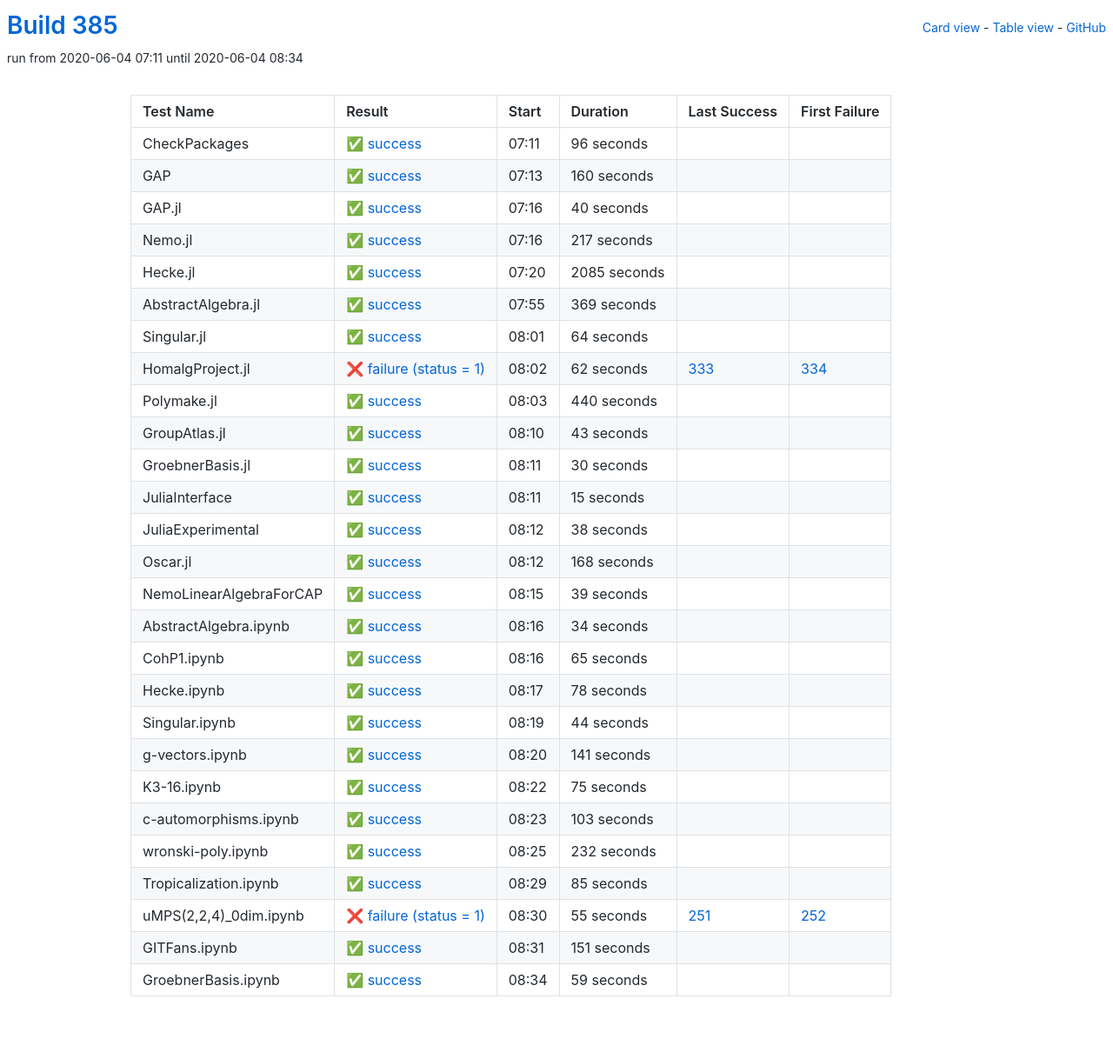
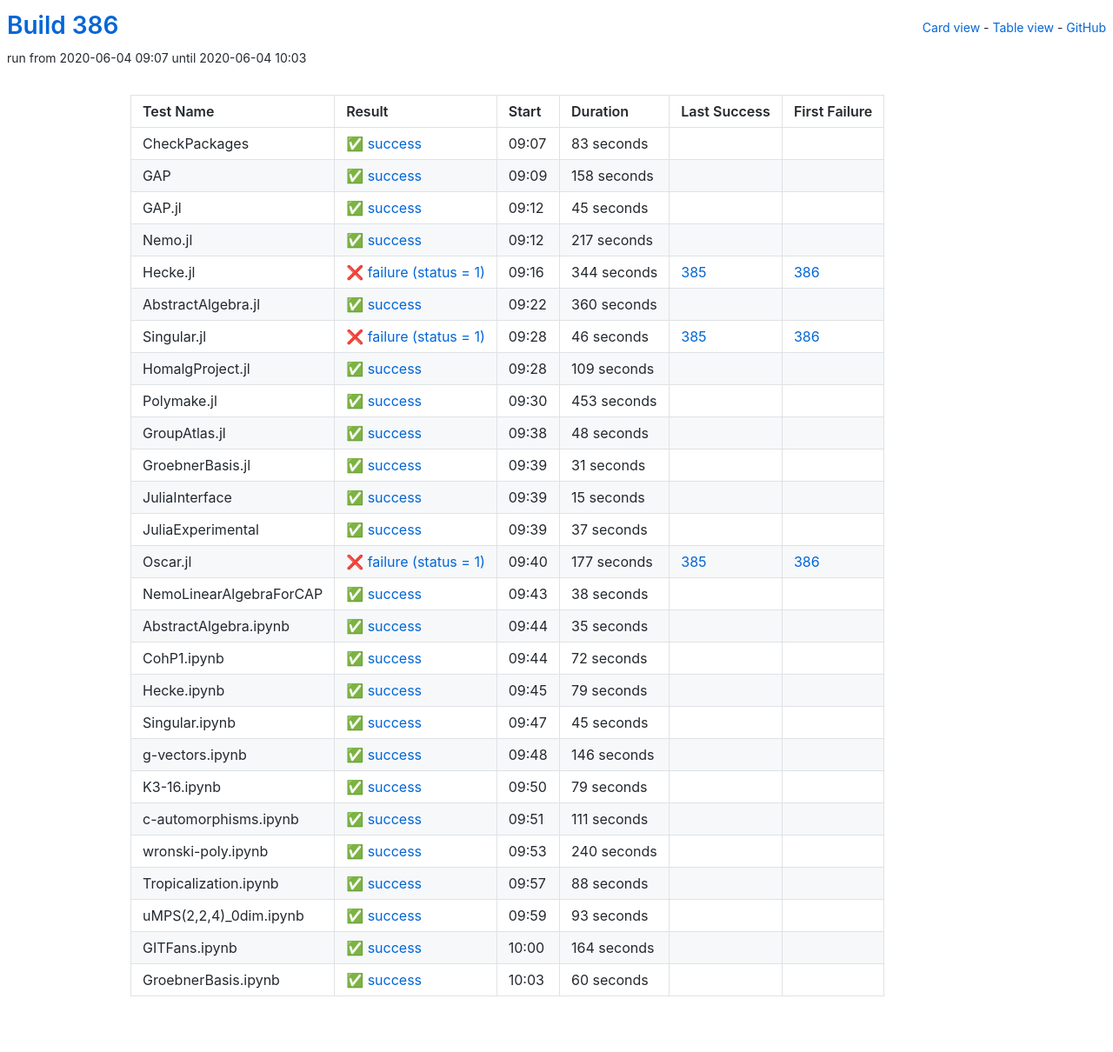
Before and after one commit to oscar-system/oscar-ci-status-1.4, a Jekyll site: the page built from table.html, in a window 1280 px wide. Shown: the whole page at 87% size. Built offline with Jekyll 4.4.1, drawn with Linux system fonts in a browser that asks for light colours.

Commit message:
Build 386

```diff
--- a/_data/ci.yml
+++ b/_data/ci.yml
@@ -1,41 +1,41 @@
-build: 385
-build_url: https://oscarci.mathematik.uni-kl.de/job/oscar-julia-1.4/385/
+build: 386
+build_url: https://oscarci.mathematik.uni-kl.de/job/oscar-julia-1.4/386/
 job: oscar-julia-1.4
 tests:
-- duration: 96
+- duration: 83
   exitcode: 0
   first_failure: false
   first_failure_url: null
   id: checkpackages
   last_success: false
   last_success_url: null
-  log: https://oscarci.mathematik.uni-kl.de/job/oscar-julia-1.4/385/artifact/logs/build-385/CheckPackages.log
+  log: https://oscarci.mathematik.uni-kl.de/job/oscar-julia-1.4/386/artifact/logs/build-386/CheckPackages.log
   name: CheckPackages
-  start: 2020-06-04 07:11
+  start: 2020-06-04 09:07
   status: success
   success: true
-- duration: 160
+- duration: 158
   exitcode: 0
   first_failure: false
   first_failure_url: null
   id: gap
   last_success: false
   last_success_url: null
-  log: https://oscarci.mathematik.uni-kl.de/job/oscar-julia-1.4/385/artifact/logs/build-385/GAP.log
+  log: https://oscarci.mathematik.uni-kl.de/job/oscar-julia-1.4/386/artifact/logs/build-386/GAP.log
   name: GAP
-  start: 2020-06-04 07:13
+  start: 2020-06-04 09:09
   status: success
   success: true
-- duration: 40
+- duration: 45
   exitcode: 0
   first_failure: false
   first_failure_url: null
   id: gap-jl
   last_success: false
   last_success_url: null
-  log: https://oscarci.mathematik.uni-kl.de/job/oscar-julia-1.4/385/artifact/logs/build-385/GAP.jl.log
+  log: https://oscarci.mathematik.uni-kl.de/job/oscar-julia-1.4/386/artifact/logs/build-386/GAP.jl.log
   name: GAP.jl
-  start: 2020-06-04 07:16
+  start: 2020-06-04 09:12
   status: success
   success: true
 - duration: 217
@@ -45,93 +45,93 @@ tests:
   id: nemo-jl
   last_success: false
   last_success_url: null
-  log: https://oscarci.mathematik.uni-kl.de/job/oscar-julia-1.4/385/artifact/logs/build-385/Nemo.jl.log
+  log: https://oscarci.mathematik.uni-kl.de/job/oscar-julia-1.4/386/artifact/logs/build-386/Nemo.jl.log
   name: Nemo.jl
-  start: 2020-06-04 07:16
+  start: 2020-06-04 09:12
   status: success
   success: true
-- duration: 2085
-  exitcode: 0
-  first_failure: false
-  first_failure_url: null
+- duration: 344
+  exitcode: 1
+  first_failure: 386
+  first_failure_url: https://oscarci.mathematik.uni-kl.de/job/oscar-julia-1.4/386/
   id: hecke-jl
-  last_success: false
-  last_success_url: null
-  log: https://oscarci.mathematik.uni-kl.de/job/oscar-julia-1.4/385/artifact/logs/build-385/Hecke.jl.log
+  last_success: 385
+  last_success_url: https://oscarci.mathematik.uni-kl.de/job/oscar-julia-1.4/385/
+  log: https://oscarci.mathematik.uni-kl.de/job/oscar-julia-1.4/386/artifact/logs/build-386/Hecke.jl.log
   name: Hecke.jl
-  start: 2020-06-04 07:20
-  status: success
-  success: true
-- duration: 369
+  start: 2020-06-04 09:16
+  status: failure
+  success: false
+- duration: 360
   exitcode: 0
   first_failure: false
   first_failure_url: null
   id: abstractalgebra-jl
   last_success: false
   last_success_url: null
-  log: https://oscarci.mathematik.uni-kl.de/job/oscar-julia-1.4/385/artifact/logs/build-385/AbstractAlgebra.jl.log
+  log: https://oscarci.mathematik.uni-kl.de/job/oscar-julia-1.4/386/artifact/logs/build-386/AbstractAlgebra.jl.log
   name: AbstractAlgebra.jl
-  start: 2020-06-04 07:55
+  start: 2020-06-04 09:22
   status: success
   success: true
-- duration: 64
+- duration: 46
+  exitcode: 1
+  first_failure: 386
+  first_failure_url: https://oscarci.mathematik.uni-kl.de/job/oscar-julia-1.4/386/
+  id: singular-jl
+  last_success: 385
+  last_success_url: https://oscarci.mathematik.uni-kl.de/job/oscar-julia-1.4/385/
+  log: https://oscarci.mathematik.uni-kl.de/job/oscar-julia-1.4/386/artifact/logs/build-386/Singular.jl.log
+  name: Singular.jl
+  start: 2020-06-04 09:28
+  status: failure
+  success: false
+- duration: 109
   exitcode: 0
   first_failure: false
   first_failure_url: null
-  id: singular-jl
+  id: homalgproject-jl
   last_success: false
   last_success_url: null
-  log: https://oscarci.mathematik.uni-kl.de/job/oscar-julia-1.4/385/artifact/logs/build-385/Singular.jl.log
-  name: Singular.jl
-  start: 2020-06-04 08:01
+  log: https://oscarci.mathematik.uni-kl.de/job/oscar-julia-1.4/386/artifact/logs/build-386/HomalgProject.jl.log
+  name: HomalgProject.jl
+  start: 2020-06-04 09:28
   status: success
   success: true
-- duration: 62
-  exitcode: 1
-  first_failure: 334
-  first_failure_url: https://oscarci.mathematik.uni-kl.de/job/oscar-julia-1.4/334/
-  id: homalgproject-jl
-  last_success: 333
-  last_success_url: https://oscarci.mathematik.uni-kl.de/job/oscar-julia-1.4/333/
-  log: https://oscarci.mathematik.uni-kl.de/job/oscar-julia-1.4/385/artifact/logs/build-385/HomalgProject.jl.log
-  name: HomalgProject.jl
-  start: 2020-06-04 08:02
-  status: failure
-  success: false
-- duration: 440
+- duration: 453
   exitcode: 0
   first_failure: false
   first_failure_url: null
   id: polymake-jl
   last_success: false
   last_success_url: null
-  log: https://oscarci.mathematik.uni-kl.de/job/oscar-julia-1.4/385/artifact/logs/build-385/Polymake.jl.log
+  log: https://oscarci.mathematik.uni-kl.de/job/oscar-julia-1.4/386/artifact/logs/build-386/Polymake.jl.log
   name: Polymake.jl
-  start: 2020-06-04 08:03
+  start: 2020-06-04 09:30
   status: success
   success: true
-- duration: 43
+- duration: 48
   exitcode: 0
   first_failure: false
   first_failure_url: null
   id: groupatlas-jl
   last_success: false
   last_success_url: null
-  log: https://oscarci.mathematik.uni-kl.de/job/oscar-julia-1.4/385/artifact/logs/build-385/GroupAtlas.jl.log
+  log: https://oscarci.mathematik.uni-kl.de/job/oscar-julia-1.4/386/artifact/logs/build-386/GroupAtlas.jl.log
   name: GroupAtlas.jl
-  start: 2020-06-04 08:10
+  start: 2020-06-04 09:38
   status: success
   success: true
-- duration: 30
+- duration: 31
   exitcode: 0
   first_failure: false
   first_failure_url: null
   id: groebnerbasis-jl
   last_success: false
   last_success_url: null
-  log: https://oscarci.mathematik.uni-kl.de/job/oscar-julia-1.4/385/artifact/logs/build-385/GroebnerBasis.jl.log
+  log: https://oscarci.mathematik.uni-kl.de/job/oscar-julia-1.4/386/artifact/logs/build-386/GroebnerBasis.jl.log
   name: GroebnerBasis.jl
-  start: 2020-06-04 08:11
+  start: 2020-06-04 09:39
   status: success
   success: true
 - duration: 15
@@ -141,188 +141,188 @@ tests:
   id: juliainterface
   last_success: false
   last_success_url: null
-  log: https://oscarci.mathematik.uni-kl.de/job/oscar-julia-1.4/385/artifact/logs/build-385/JuliaInterface.log
+  log: https://oscarci.mathematik.uni-kl.de/job/oscar-julia-1.4/386/artifact/logs/build-386/JuliaInterface.log
   name: JuliaInterface
-  start: 2020-06-04 08:11
+  start: 2020-06-04 09:39
   status: success
   success: true
-- duration: 38
+- duration: 37
   exitcode: 0
   first_failure: false
   first_failure_url: null
   id: juliaexperimental
   last_success: false
   last_success_url: null
-  log: https://oscarci.mathematik.uni-kl.de/job/oscar-julia-1.4/385/artifact/logs/build-385/JuliaExperimental.log
+  log: https://oscarci.mathematik.uni-kl.de/job/oscar-julia-1.4/386/artifact/logs/build-386/JuliaExperimental.log
   name: JuliaExperimental
-  start: 2020-06-04 08:12
+  start: 2020-06-04 09:39
   status: success
   success: true
-- duration: 168
-  exitcode: 0
-  first_failure: false
-  first_failure_url: null
+- duration: 177
+  exitcode: 1
+  first_failure: 386
+  first_failure_url: https://oscarci.mathematik.uni-kl.de/job/oscar-julia-1.4/386/
   id: oscar-jl
-  last_success: false
-  last_success_url: null
-  log: https://oscarci.mathematik.uni-kl.de/job/oscar-julia-1.4/385/artifact/logs/build-385/Oscar.jl.log
+  last_success: 385
+  last_success_url: https://oscarci.mathematik.uni-kl.de/job/oscar-julia-1.4/385/
+  log: https://oscarci.mathematik.uni-kl.de/job/oscar-julia-1.4/386/artifact/logs/build-386/Oscar.jl.log
   name: Oscar.jl
-  start: 2020-06-04 08:12
-  status: success
-  success: true
-- duration: 39
+  start: 2020-06-04 09:40
+  status: failure
+  success: false
+- duration: 38
   exitcode: 0
   first_failure: false
   first_failure_url: null
   id: nemolinearalgebraforcap
   last_success: false
   last_success_url: null
-  log: https://oscarci.mathematik.uni-kl.de/job/oscar-julia-1.4/385/artifact/logs/build-385/NemoLinearAlgebraForCAP.log
+  log: https://oscarci.mathematik.uni-kl.de/job/oscar-julia-1.4/386/artifact/logs/build-386/NemoLinearAlgebraForCAP.log
   name: NemoLinearAlgebraForCAP
-  start: 2020-06-04 08:15
+  start: 2020-06-04 09:43
   status: success
   success: true
-- duration: 34
+- duration: 35
   exitcode: 0
   first_failure: false
   first_failure_url: null
   id: abstractalgebra-ipynb
   last_success: false
   last_success_url: null
-  log: https://oscarci.mathematik.uni-kl.de/job/oscar-julia-1.4/385/artifact/logs/build-385/AbstractAlgebra.ipynb.log
+  log: https://oscarci.mathematik.uni-kl.de/job/oscar-julia-1.4/386/artifact/logs/build-386/AbstractAlgebra.ipynb.log
   name: AbstractAlgebra.ipynb
-  start: 2020-06-04 08:16
+  start: 2020-06-04 09:44
   status: success
   success: true
-- duration: 65
+- duration: 72
   exitcode: 0
   first_failure: false
   first_failure_url: null
   id: cohp1-ipynb
   last_success: false
   last_success_url: null
-  log: https://oscarci.mathematik.uni-kl.de/job/oscar-julia-1.4/385/artifact/logs/build-385/CohP1.ipynb.log
+  log: https://oscarci.mathematik.uni-kl.de/job/oscar-julia-1.4/386/artifact/logs/build-386/CohP1.ipynb.log
   name: CohP1.ipynb
-  start: 2020-06-04 08:16
+  start: 2020-06-04 09:44
   status: success
   success: true
-- duration: 78
+- duration: 79
   exitcode: 0
   first_failure: false
   first_failure_url: null
   id: hecke-ipynb
   last_success: false
   last_success_url: null
-  log: https://oscarci.mathematik.uni-kl.de/job/oscar-julia-1.4/385/artifact/logs/build-385/Hecke.ipynb.log
+  log: https://oscarci.mathematik.uni-kl.de/job/oscar-julia-1.4/386/artifact/logs/build-386/Hecke.ipynb.log
   name: Hecke.ipynb
-  start: 2020-06-04 08:17
+  start: 2020-06-04 09:45
   status: success
   success: true
-- duration: 44
+- duration: 45
   exitcode: 0
   first_failure: false
   first_failure_url: null
   id: singular-ipynb
   last_success: false
   last_success_url: null
-  log: https://oscarci.mathematik.uni-kl.de/job/oscar-julia-1.4/385/artifact/logs/build-385/Singular.ipynb.log
+  log: https://oscarci.mathematik.uni-kl.de/job/oscar-julia-1.4/386/artifact/logs/build-386/Singular.ipynb.log
   name: Singular.ipynb
-  start: 2020-06-04 08:19
+  start: 2020-06-04 09:47
   status: success
   success: true
-- duration: 141
+- duration: 146
   exitcode: 0
   first_failure: false
   first_failure_url: null
   id: g-vectors-ipynb
   last_success: false
   last_success_url: null
-  log: https://oscarci.mathematik.uni-kl.de/job/oscar-julia-1.4/385/artifact/logs/build-385/g-vectors.ipynb.log
+  log: https://oscarci.mathematik.uni-kl.de/job/oscar-julia-1.4/386/artifact/logs/build-386/g-vectors.ipynb.log
   name: g-vectors.ipynb
-  start: 2020-06-04 08:20
+  start: 2020-06-04 09:48
   status: success
   success: true
-- duration: 75
+- duration: 79
   exitcode: 0
   first_failure: false
   first_failure_url: null
   id: k3-16-ipynb
   last_success: false
   last_success_url: null
-  log: https://oscarci.mathematik.uni-kl.de/job/oscar-julia-1.4/385/artifact/logs/build-385/K3-16.ipynb.log
+  log: https://oscarci.mathematik.uni-kl.de/job/oscar-julia-1.4/386/artifact/logs/build-386/K3-16.ipynb.log
   name: K3-16.ipynb
-  start: 2020-06-04 08:22
+  start: 2020-06-04 09:50
   status: success
   success: true
-- duration: 103
+- duration: 111
   exitcode: 0
   first_failure: false
   first_failure_url: null
   id: c-automorphisms-ipynb
   last_success: false
   last_success_url: null
-  log: https://oscarci.mathematik.uni-kl.de/job/oscar-julia-1.4/385/artifact/logs/build-385/c-automorphisms.ipynb.log
+  log: https://oscarci.mathematik.uni-kl.de/job/oscar-julia-1.4/386/artifact/logs/build-386/c-automorphisms.ipynb.log
   name: c-automorphisms.ipynb
-  start: 2020-06-04 08:23
+  start: 2020-06-04 09:51
   status: success
   success: true
-- duration: 232
+- duration: 240
   exitcode: 0
   first_failure: false
   first_failure_url: null
   id: wronski-poly-ipynb
   last_success: false
   last_success_url: null
-  log: https://oscarci.mathematik.uni-kl.de/job/oscar-julia-1.4/385/artifact/logs/build-385/wronski-poly.ipynb.log
+  log: https://oscarci.mathematik.uni-kl.de/job/oscar-julia-1.4/386/artifact/logs/build-386/wronski-poly.ipynb.log
   name: wronski-poly.ipynb
-  start: 2020-06-04 08:25
+  start: 2020-06-04 09:53
   status: success
   success: true
-- duration: 85
+- duration: 88
   exitcode: 0
   first_failure: false
   first_failure_url: null
   id: tropicalization-ipynb
   last_success: false
   last_success_url: null
-  log: https://oscarci.mathematik.uni-kl.de/job/oscar-julia-1.4/385/artifact/logs/build-385/Tropicalization.ipynb.log
+  log: https://oscarci.mathematik.uni-kl.de/job/oscar-julia-1.4/386/artifact/logs/build-386/Tropicalization.ipynb.log
   name: Tropicalization.ipynb
-  start: 2020-06-04 08:29
+  start: 2020-06-04 09:57
   status: success
   success: true
-- duration: 55
-  exitcode: 1
-  first_failure: 252
-  first_failure_url: https://oscarci.mathematik.uni-kl.de/job/oscar-julia-1.4/252/
+- duration: 93
+  exitcode: 0
+  first_failure: false
+  first_failure_url: null
   id: umps-2-2-4-0dim-ipynb
-  last_success: 251
-  last_success_url: https://oscarci.mathematik.uni-kl.de/job/oscar-julia-1.4/251/
-  log: https://oscarci.mathematik.uni-kl.de/job/oscar-julia-1.4/385/artifact/logs/build-385/uMPS-2-2-4-_0dim.ipynb.log
+  last_success: false
+  last_success_url: null
+  log: https://oscarci.mathematik.uni-kl.de/job/oscar-julia-1.4/386/artifact/logs/build-386/uMPS-2-2-4-_0dim.ipynb.log
   name: uMPS(2,2,4)_0dim.ipynb
-  start: 2020-06-04 08:30
-  status: failure
-  success: false
-- duration: 151
+  start: 2020-06-04 09:59
+  status: success
+  success: true
+- duration: 164
   exitcode: 0
   first_failure: false
   first_failure_url: null
   id: gitfans-ipynb
   last_success: false
   last_success_url: null
-  log: https://oscarci.mathematik.uni-kl.de/job/oscar-julia-1.4/385/artifact/logs/build-385/GITFans.ipynb.log
+  log: https://oscarci.mathematik.uni-kl.de/job/oscar-julia-1.4/386/artifact/logs/build-386/GITFans.ipynb.log
   name: GITFans.ipynb
-  start: 2020-06-04 08:31
+  start: 2020-06-04 10:00
   status: success
   success: true
-- duration: 59
+- duration: 60
   exitcode: 0
   first_failure: false
   first_failure_url: null
   id: groebnerbasis-ipynb
   last_success: false
   last_success_url: null
-  log: https://oscarci.mathematik.uni-kl.de/job/oscar-julia-1.4/385/artifact/logs/build-385/GroebnerBasis.ipynb.log
+  log: https://oscarci.mathematik.uni-kl.de/job/oscar-julia-1.4/386/artifact/logs/build-386/GroebnerBasis.ipynb.log
   name: GroebnerBasis.ipynb
-  start: 2020-06-04 08:34
+  start: 2020-06-04 10:03
   status: success
   success: true
```
Also changed, not shown: README.md.
